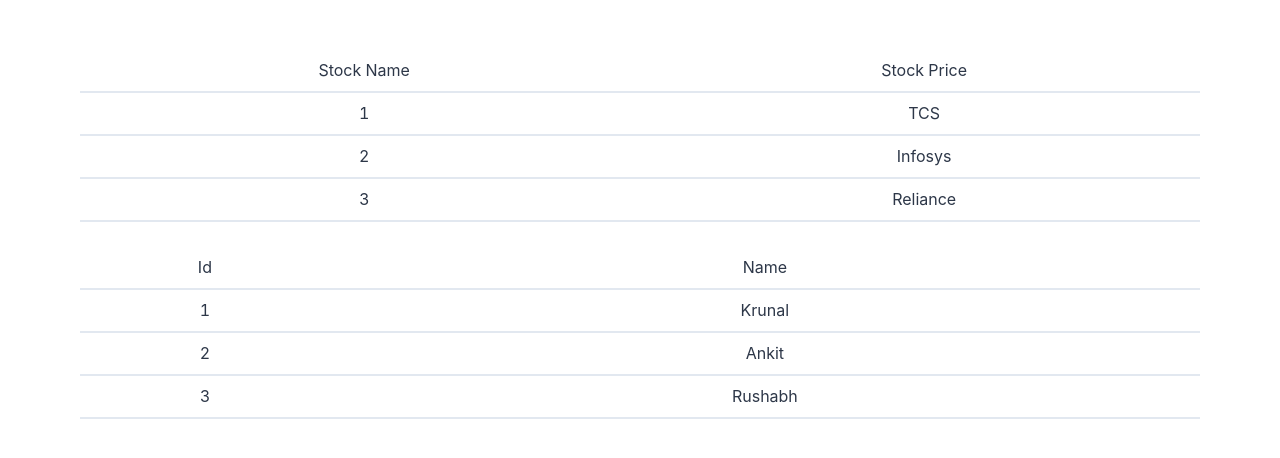
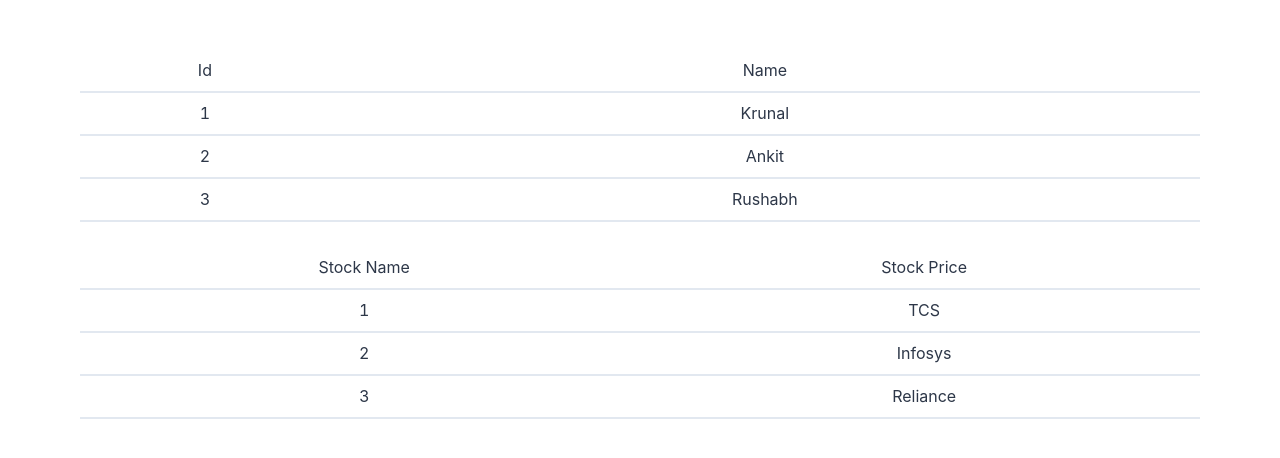
Before and after one commit to youssefelgamrani/reactjs-formik, a React (Create React App) app: page / in a window 1280 px wide. Shown: the top 458 px of the page. Built offline with nearby package versions, Linux system fonts and the light colour scheme.

Commit message:
add ListHoc to consolidate data

```diff
--- a/src/App.js
+++ b/src/App.js
@@ -3,13 +3,47 @@
 import SignupForm from "./components/SignUp/SignupForm";
 import StockList from "./components/hoc/StockList";
 import UserList from "./components/hoc/UserList";
+import ListHoc from "./components/hoc/ListHoc";
+
+const StocksData = [
+  {
+    id: 1,
+    name: "TCS",
+  },
+  {
+    id: 2,
+    name: "Infosys",
+  },
+  {
+    id: 3,
+    name: "Reliance",
+  },
+];
+const UsersData = [
+  {
+    id: 1,
+    name: "Krunal",
+  },
+  {
+    id: 2,
+    name: "Ankit",
+  },
+  {
+    id: 3,
+    name: "Rushabh",
+  },
+];
+
+const Stocks = ListHoc(StockList, StocksData);
+
+const Users = ListHoc(UserList, UsersData);
 
 function App() {
   return (
     <div className="App">
       {/* <SignupForm /> */}
-      <StockList />
-      <UserList />
+      <Users />
+      <Stocks />
     </div>
   );
 }
--- /dev/null
+++ b/src/components/hoc/ListHoc.js
@@ -0,0 +1,16 @@
+import React, { Component } from "react";
+
+export default function ListHoc(HocComponent, data) {
+  return class extends Component {
+    constructor(props) {
+      super(props);
+      this.state = {
+        data: data,
+      };
+    }
+
+    render() {
+      return <HocComponent data={this.state.data} {...this.props} />;
+    }
+  };
+}
--- a/src/components/hoc/StockList.js
+++ b/src/components/hoc/StockList.js
@@ -4,26 +4,10 @@
 export default class StockList extends Component {
   constructor(props) {
     super(props);
-    this.state = {
-      stocks: [
-        {
-          id: 1,
-          name: "TCS",
-        },
-        {
-          id: 2,
-          name: "Infosys",
-        },
-        {
-          id: 3,
-          name: "Reliance",
-        },
-      ],
-    };
   }
 
   tabRow() {
-    const stocks = this.state.stocks;
+    const stocks = this.props.data;
     if (stocks instanceof Array) {
       return stocks.map((obj, i) => {
         return <TableRow obj={obj} key={i} />;
--- a/src/components/hoc/UserList.js
+++ b/src/components/hoc/UserList.js
@@ -4,26 +4,10 @@
 export default class UserList extends Component {
   constructor(props) {
     super(props);
-    this.state = {
-      users: [
-        {
-          id: 1,
-          name: "Krunal",
-        },
-        {
-          id: 2,
-          name: "Ankit",
-        },
-        {
-          id: 3,
-          name: "Rushabh",
-        },
-      ],
-    };
   }
 
   tabRow() {
-    const stocks = this.state.users;
+    const stocks = this.props.data;
     if (stocks instanceof Array) {
       return stocks.map((obj, i) => {
         return <TableRow obj={obj} key={i} />;
```
